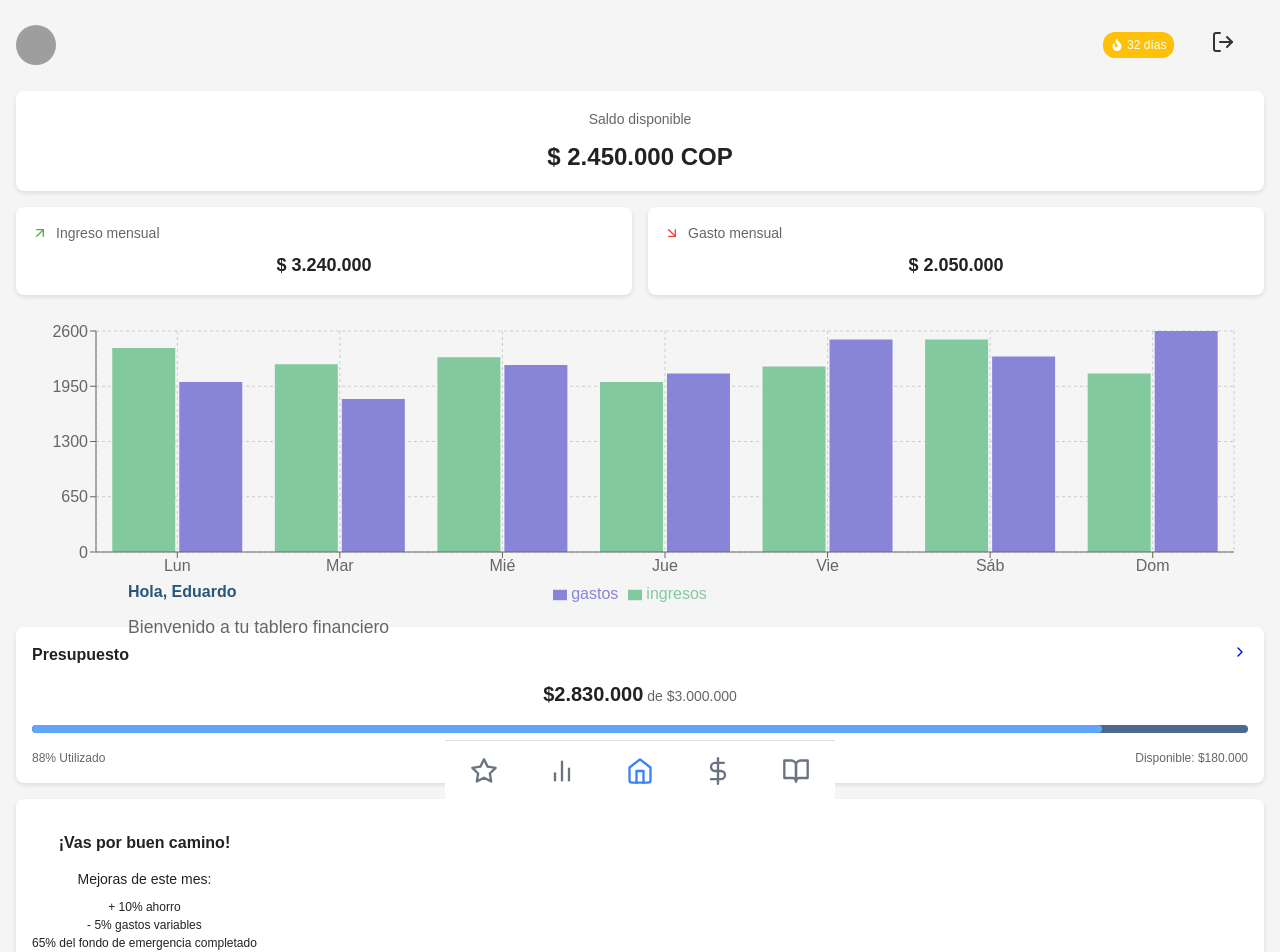
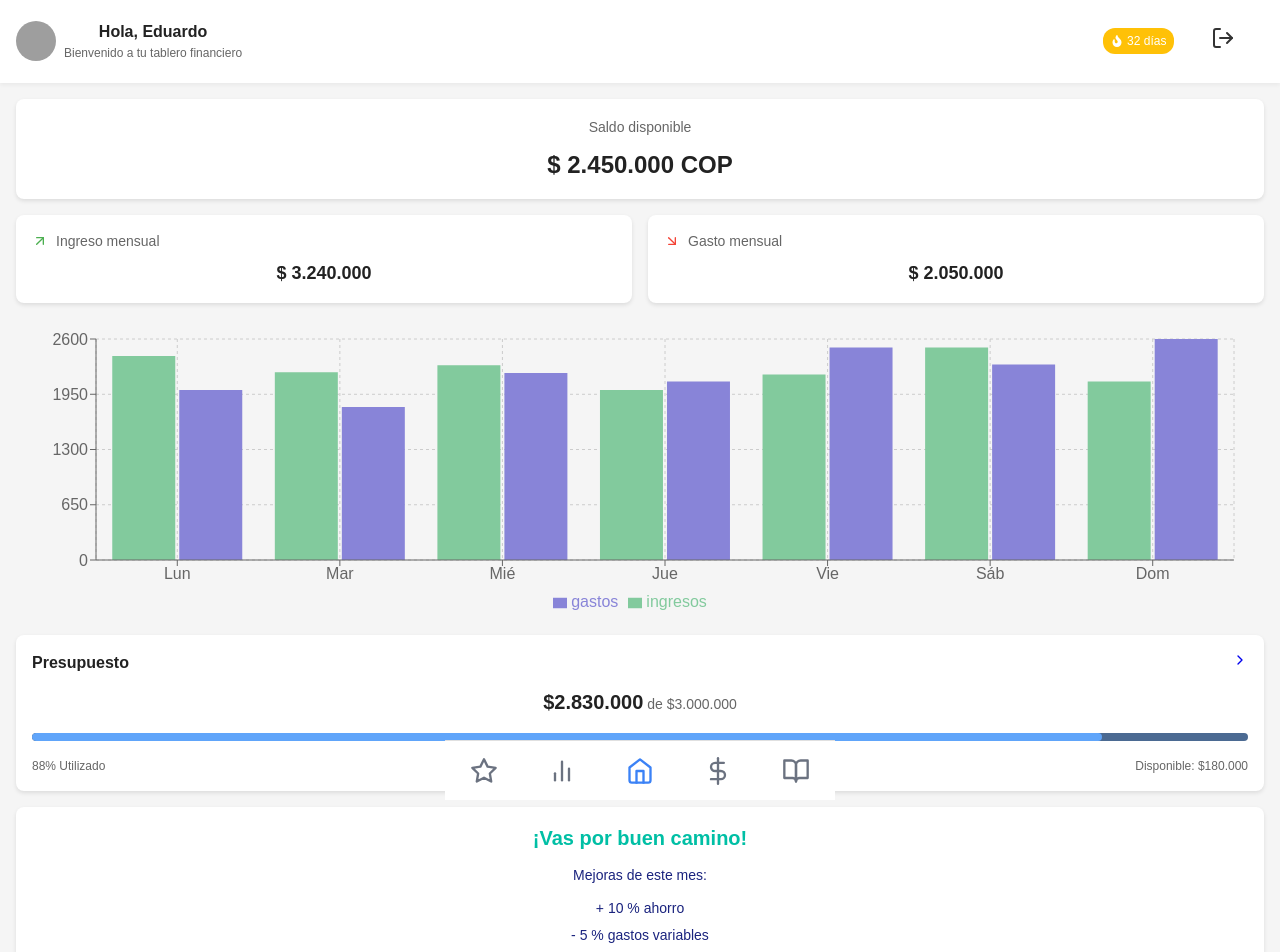
Before and after one commit to klimga2/Planea, a React (Vite) app: page /dashboard in a window 1280 px wide. Shown: the top 952 px of the page. Built offline with nearby package versions, Linux system fonts and the light colour scheme; grey boxes are pictures that could not be loaded.

Commit message:
Styles: last css changes

```diff
--- a/src/Pages/Dashboard/Dashboard - Inicio.jsx
+++ b/src/Pages/Dashboard/Dashboard - Inicio.jsx
@@ -97,7 +97,7 @@ const DashboardInicio = () => {
       <header className="header-mobile">
         <div className="profile-area">
             <img src="https://i.pinimg.com/736x/c7/9a/37/c79a37e13ef14be556b51143bcbb1b01.jpg" alt="Profile" className="profile-pic" />
-            <div className="welcome-text">
+            <div className="dashboard-welcome">
                 <h2>Hola, {name}</h2>
                 <p>Bienvenido a tu tablero financiero</p>
             </div>
@@ -163,15 +163,12 @@ const DashboardInicio = () => {
         <div className="card-mobile good-pace-card">
             <div className="good-pace-content">
                 <h3>¡Vas por buen camino!</h3>
-                <p>Mejoras de este mes:</p>
+                <p className="good-pace-subtitle">Mejoras de este mes:</p>
                 <ul>
-                    <li>+ {goodPace.savingIncrease ?? 0}% ahorro</li>
-                    <li>- {goodPace.variableExpensesDecrease ?? 0}% gastos variables</li>
-                    <li>{goodPace.emergencyFundPercentage ?? 0}% del fondo de emergencia completado</li>
+                    <li>+ {goodPace.savingIncrease ?? 0} % ahorro</li>
+                    <li>- {goodPace.variableExpensesDecrease ?? 0} % gastos variables</li>
+                    <li><strong>{goodPace.emergencyFundPercentage ?? 0} % del fondo de emergencia completado</strong></li>
                 </ul>
-            </div>
-            <div className="good-pace-image">
-
             </div>
         </div>
 
--- a/src/Pages/Dashboard/Dashboard.css
+++ b/src/Pages/Dashboard/Dashboard.css
@@ -10,11 +10,17 @@
     justify-content: space-between;
     align-items: center;
     margin-bottom: 16px;
+    background-color: #ffffff;
+    padding: 12px 16px;
+    margin: -16px -16px 16px -16px;
+    box-shadow: 0 2px 4px rgba(0,0,0,0.05);
   }
 
   .profile-area {
     display: flex;
     align-items: center;
+    flex: 1;
+    min-width: 0;
   }
 
   .profile-pic {
@@ -22,17 +28,30 @@
     height: 40px;
     border-radius: 50%;
     margin-right: 8px;
+    flex-shrink: 0;
   }
 
-  .welcome-text h2 {
+  .dashboard-welcome {
+    display: flex;
+    flex-direction: column;
+    min-width: 0;
+  }
+
+  .dashboard-welcome h2 {
     font-size: 16px;
     margin: 0;
+    white-space: nowrap;
+    overflow: hidden;
+    text-overflow: ellipsis;
   }
 
-  .welcome-text p {
+  .dashboard-welcome p {
     font-size: 12px;
     margin: 0;
     color: #666;
+    white-space: nowrap;
+    overflow: hidden;
+    text-overflow: ellipsis;
   }
 
   .header-icons-mobile {
@@ -177,21 +196,39 @@
     align-items: center;
   }
 
-  .good-pace-content h3 {
-    font-size: 16px;
-    margin-bottom: 8px;
+  .good-pace-content {
+    flex: 1;
   }
 
-  .good-pace-content p {
+  .good-pace-content h3 {
+    font-size: 20px;
+    margin: 0 0 12px 0;
+    color: #00bfa5;
+    font-weight: 600;
+  }
+
+  .good-pace-subtitle {
     font-size: 14px;
-    margin-bottom: 8px;
+    margin: 0 0 12px 0;
+    color: #1a237e;
+    font-weight: 500;
   }
 
   .good-pace-content ul {
     list-style: none;
     padding: 0;
     margin: 0;
-    font-size: 12px;
+    font-size: 14px;
+    color: #1a237e;
+  }
+
+  .good-pace-content ul li {
+    margin-bottom: 6px;
+    line-height: 1.5;
+  }
+
+  .good-pace-content ul li strong {
+    font-weight: 600;
   }
 
   .goal-item {
```
